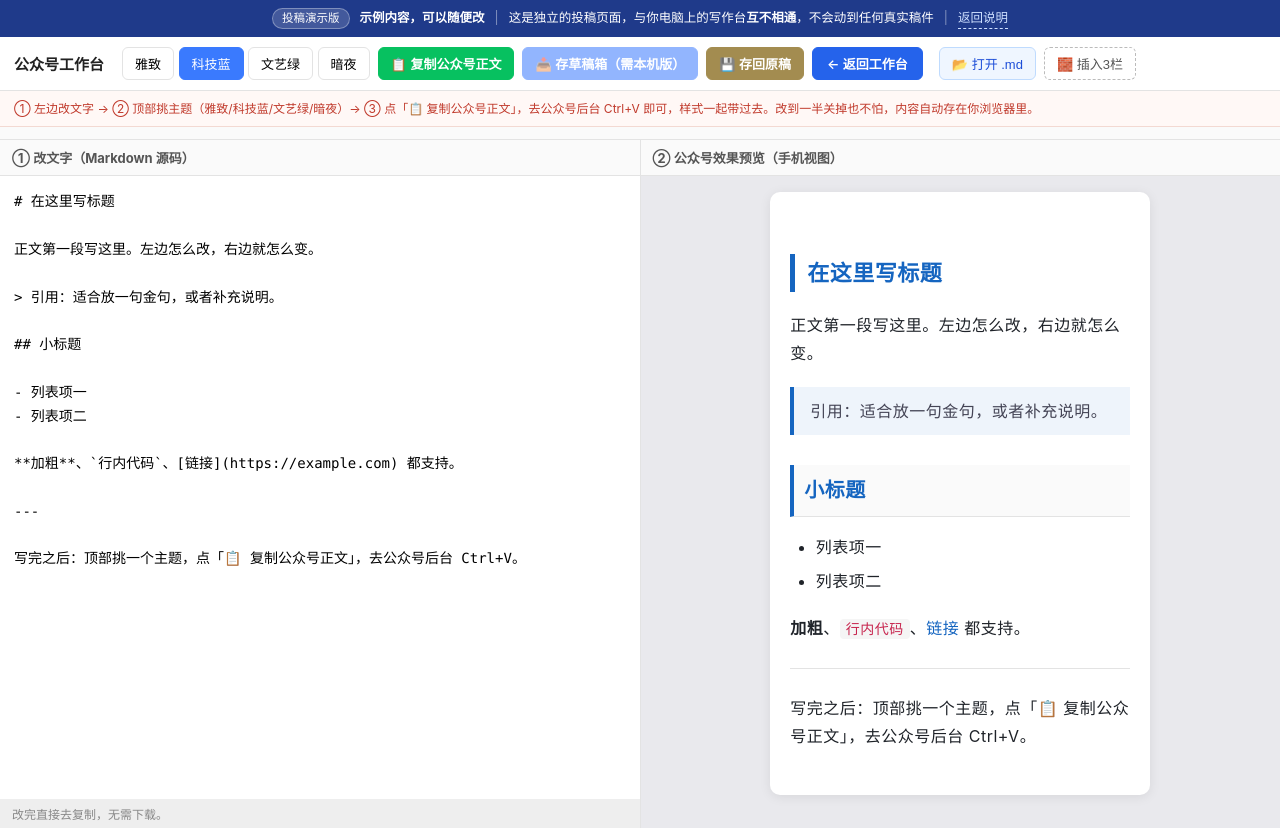
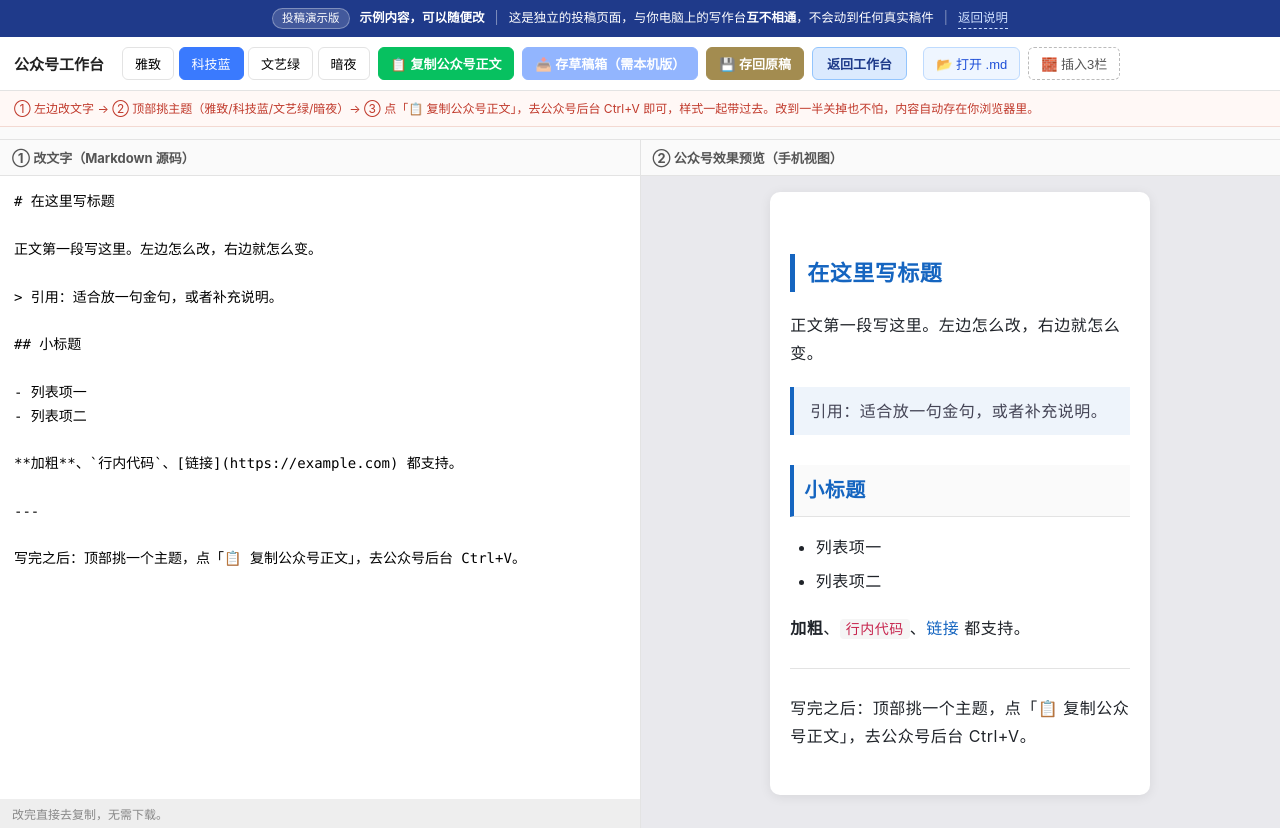
Before and after one commit to duyz2026/wechat-editor-workbench, a plain HTML site: page demo-blank.html in a window 1280 px wide. Drawn offline with Linux system fonts and the light colour scheme.

Commit message:
同步线上版：返回工作台按钮改浅蓝底，去掉箭头

```diff
--- a/demo-blank.html
+++ b/demo-blank.html
@@ -41,8 +41,8 @@ textarea#md { flex:1; width:100%; border:0; padding:14px; resize:none; font-fami
 .tipbox.ok { background:#f0fff5; border:1px solid #b7e4c7; color:#0a7d4b; }
 .tipbox b { color:#5c3f00; }
 .tipbox button { margin:6px 8px 0 0; font-size:12px; padding:5px 12px; }
-header a.home { font-size:13px; padding:6px 14px; border:1px solid #2563eb; background:#2563eb; border-radius:6px; text-decoration:none; color:#fff; margin-right:8px; font-weight:600; }
-header a.home:hover { background:#1d4ed8; border-color:#1d4ed8; color:#fff; text-decoration:none; }
+header a.home { font-size:13px; padding:6px 14px; border:1px solid #93c5fd; background:#dbeafe; border-radius:6px; text-decoration:none; color:#1e3a8a; margin-right:8px; font-weight:600; }
+header a.home:hover { background:#bfdbfe; border-color:#60a5fa; color:#1e3a8a; text-decoration:none; }
 #openBtn { background:#eff6ff; color:#1d4ed8; border-color:#bfdbfe; }
 #openBtn:hover { background:#dbeafe; border-color:#93c5fd; }
 #saveBtn.off { opacity:.78; }
@@ -67,7 +67,7 @@ header a.home:hover { background:#1d4ed8; border-color:#1d4ed8; color:#fff; text
   <button id="copyBtn" onclick="copyNow()">📋 复制公众号正文</button>
   <button id="draftBtn" class="off" data-plat="wechat" data-ready="1" onclick="demoDraft()">📥 存草稿箱（需本机版）</button>
   <button id="saveBtn" class="off" onclick="saveBack()">💾 存回原稿</button>
-  <a class="home" href="index.html">← 返回工作台</a><button id="openBtn" onclick="pickMd()" title="打开你电脑上的一个 .md 文件（不会上传）">📂 打开 .md</button><input type="file" id="fileIn" accept=".md,.markdown,.txt,.text" style="display:none"><button id="tplBtn" onclick="insertTpl()">🧱 插入3栏</button>
+  <a class="home" href="index.html">返回工作台</a><button id="openBtn" onclick="pickMd()" title="打开你电脑上的一个 .md 文件（不会上传）">📂 打开 .md</button><input type="file" id="fileIn" accept=".md,.markdown,.txt,.text" style="display:none"><button id="tplBtn" onclick="insertTpl()">🧱 插入3栏</button>
 </header>
 <div id="tips"></div>
 <div class="bar" id="draftBar"></div>
```
Also changed, not shown: demo-guide.html (+3 -3 lines), demo-long.html (+3 -3 lines), 1 other file.
